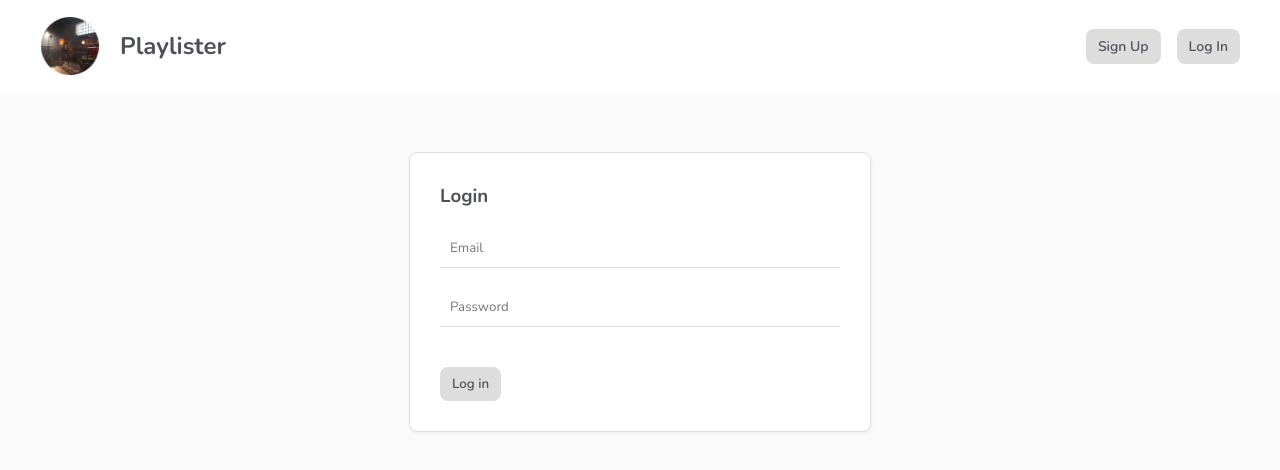
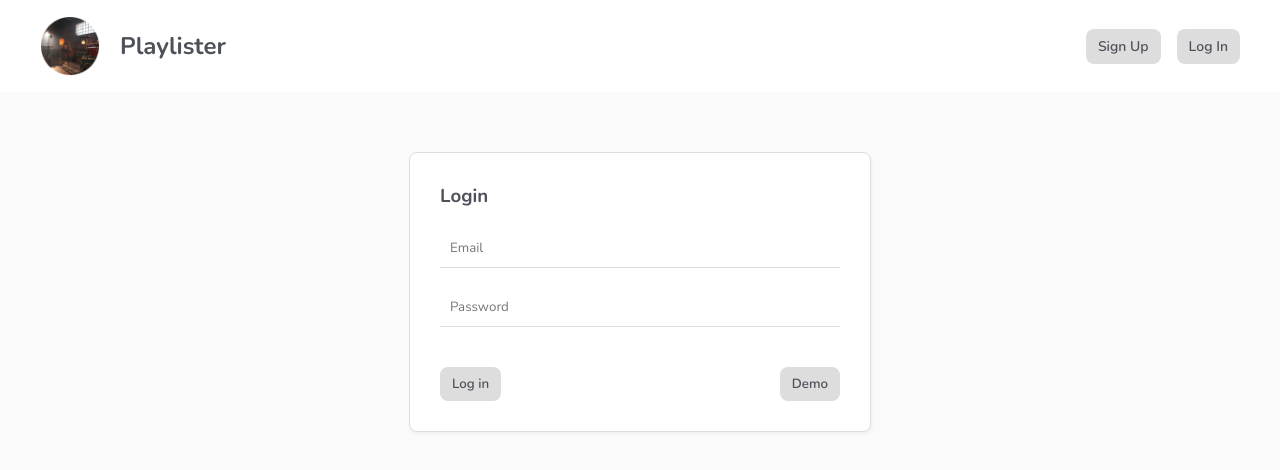
Before and after one commit to tuannamnguyen/playlist-manager-fe, a Vue app: page /login in a window 1280 px wide. Shown: the top 470 px of the page. Built offline with nearby package versions, Linux system fonts and the light colour scheme; no server answers.

Commit message:
demo user function

```diff
--- a/package.json
+++ b/package.json
@@ -8,6 +8,7 @@
   },
   "dependencies": {
     "core-js": "^3.6.5",
+    "dotenv": "^16.0.1",
     "firebase": "^8.8.1",
     "vue": "^3.0.0",
     "vue-router": "^4.0.0-0"
--- a/src/assets/main.css
+++ b/src/assets/main.css
@@ -53,6 +53,11 @@ form {
   border: 1px solid  var(--secondary);
   background: white;
 }
+
+.buttons{
+	display: flex;
+	justify-content: space-between;
+}
 input, textarea {
   border: 0;
   border-bottom: 1px solid var(--secondary);
--- a/src/main.js
+++ b/src/main.js
@@ -2,6 +2,7 @@ import { createApp } from 'vue'
 import App from './App.vue'
 import router from './router'
 import { projectAuth } from './firebase/config'
+
 
 // Global Styles
 import './assets/main.css'
--- a/src/views/auth/Login.vue
+++ b/src/views/auth/Login.vue
@@ -1,11 +1,14 @@
 <template>
-    <form @submit.prevent="handleSubmit">
+  <form id="login-form" @submit.prevent="handleSubmit">
     <h3>Login</h3>
     <input type="email" placeholder="Email" v-model="email" />
     <input type="password" placeholder="Password" v-model="password" />
     <div v-if="error" class="error">{{ error }}</div>
-        <button v-if="!isPending">Log in</button>
-        <button v-if="isPending" disabled>Loading</button>
+    <div class="buttons">
+      <button v-if="!isPending" type="submit" form="login-form">Log in</button>
+      <button v-if="!isPending" @click="demoSubmit">Demo</button>
+      <button class="demos" v-if="isPending" disabled>Loading</button>
+    </div>
   </form>
 </template>
 
@@ -22,20 +25,34 @@ export default {
     const password = ref("");
     const displayName = ref("");
     const router = useRouter();
+    const demoUser = ["demo@user.com", "demodemo"];
 
+// , displayName.value
     const handleSubmit = async () => {
-            const res = await login(
-                email.value,
-                password.value,
-                displayName.value
-            );
+      const res = await login(email.value, password.value);
       if (error.value) {
         console.log(error.value);
       } else {
         router.push({ name: "Home" });
       }
     };
-        return { email, password, displayName, handleSubmit, error, isPending };
+    const demoSubmit = async () => {
+      const res = await login(demoUser[0], demoUser[1]);
+      if (error.value) {
+        console.log(error.value);
+      } else {
+        router.push({ name: "Home" });
+      }
+    };
+    return {
+      email,
+      password,
+      displayName,
+      handleSubmit,
+      demoSubmit,
+      error,
+      isPending,
+    };
   },
 };
 </script>
```
Also changed, not shown: 1 other file (tests, documents, lock files or other folders). Lines whose indentation alone changed are shown as unchanged.
